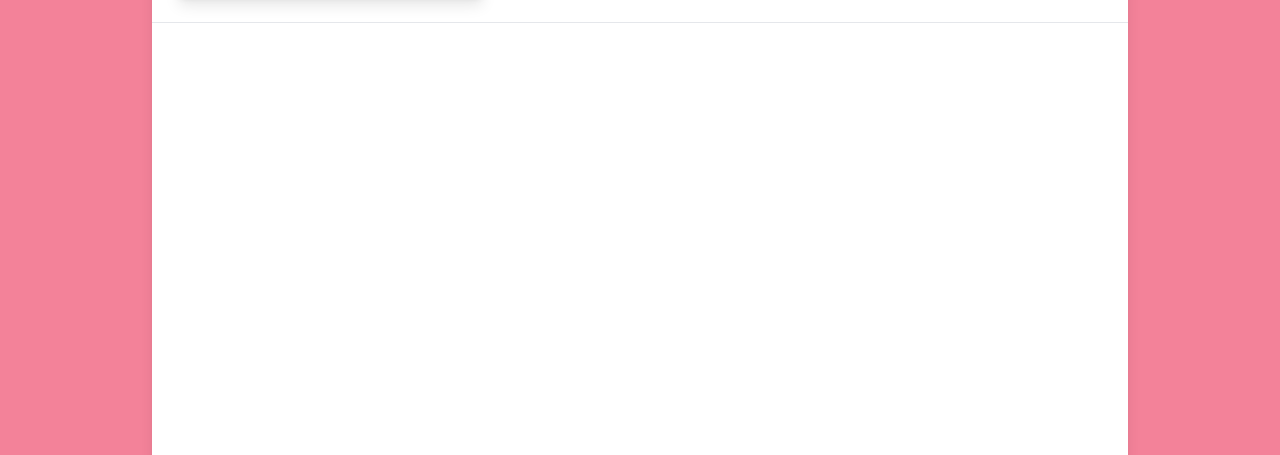
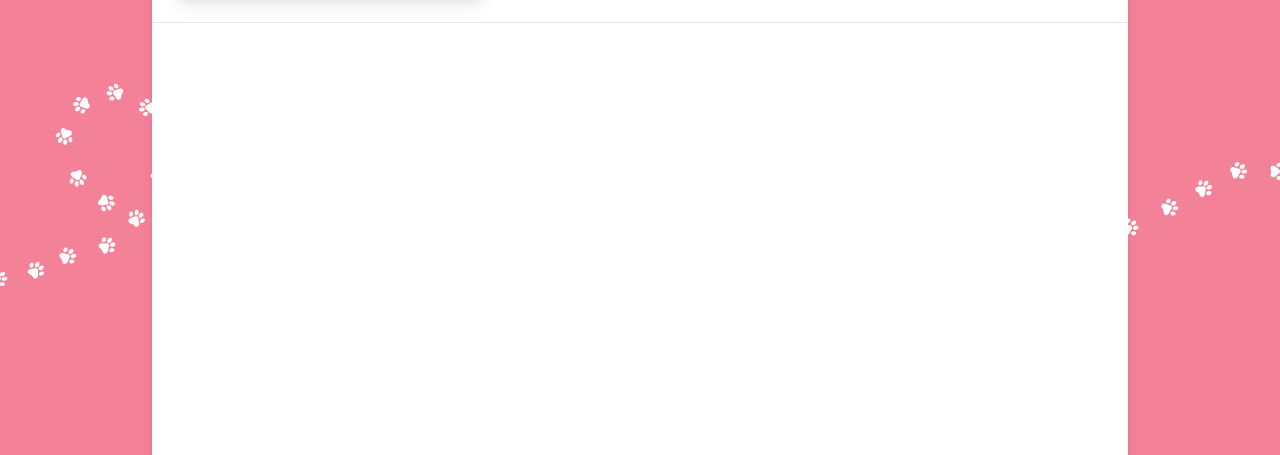
Before and after one commit to sharondrury/gails-tails, a React (Vite) app: page / in a window 1280 px wide. Shown: the part 1645-2100 px from the top of the page. Built offline with nearby package versions, Linux system fonts and the light colour scheme; a web font is replaced by a local one.

Commit message:
paw prints added tp pricelist section

```diff
--- a/src/components/PriceList.jsx
+++ b/src/components/PriceList.jsx
@@ -1,6 +1,8 @@
 import { useState } from "react";
 import { FaPaw } from "react-icons/fa";
 import pawSvg from '../assets/images/paw-solid-full.svg';
+import pawsWave2Svg from '../assets/images/dogPawsWave2.svg';
+import pawsWaveSvg from '../assets/images/dogPawsWave.svg';
 import './PriceList.scss'
 
 const items = [
@@ -136,7 +138,10 @@ const PriceList = () => {
   const activeItem = items.find((item) => item.key === activeButton);
 
   return (
-    <div className="max-w-5xl mx-auto p-6">
+    <div className="price-list__wrapper">
+      <img src={pawsWave2Svg} className="price-list__paw price-list__paw--left" alt="" aria-hidden="true" />
+      <img src={pawsWaveSvg} className="price-list__paw price-list__paw--right" alt="" aria-hidden="true" />
+      <div className="price-list__content max-w-5xl mx-auto p-6">
       <h1 className="price-list__heading">Price list</h1>
 
       {/* Desktop tab layout — hidden below 850px via SCSS */}
@@ -222,6 +227,7 @@ const PriceList = () => {
           </div>
         ))}
       </div>
+      </div>
     </div>
   );
 };
--- a/src/components/PriceList.scss
+++ b/src/components/PriceList.scss
@@ -1,6 +1,35 @@
 @use '../assets/scss/ui/colours';
 
 $price-list-breakpoint: 850px;
+
+.price-list__wrapper {
+  position: relative;
+  overflow: hidden;
+}
+
+.price-list__content {
+  position: relative;
+  z-index: 1;
+}
+
+.price-list__paw {
+  position: absolute;
+  filter: brightness(0) invert(1);
+  z-index: 0;
+  pointer-events: none;
+}
+
+.price-list__paw--left {
+  transform: rotate(40deg);
+  top: 40%;
+  width: 250px;
+}
+
+.price-list__paw--right {
+  right: -80px;
+  top: 50%;
+  width: 400px;
+}
 
 .price-list__heading {
   font-size: 36px;
--- a/src/website/pages/homePage/homePage.jsx
+++ b/src/website/pages/homePage/homePage.jsx
@@ -46,7 +46,7 @@ const HomePage = () => {
           </div>
           <div
             id="price-list"
-            className="h-auto bg-[#F38299] p-8 scroll-mt-[88px]"
+            className="h-auto bg-[#F38299] py-8 scroll-mt-[88px]"
           >
             <PriceList />
           </div>
```
